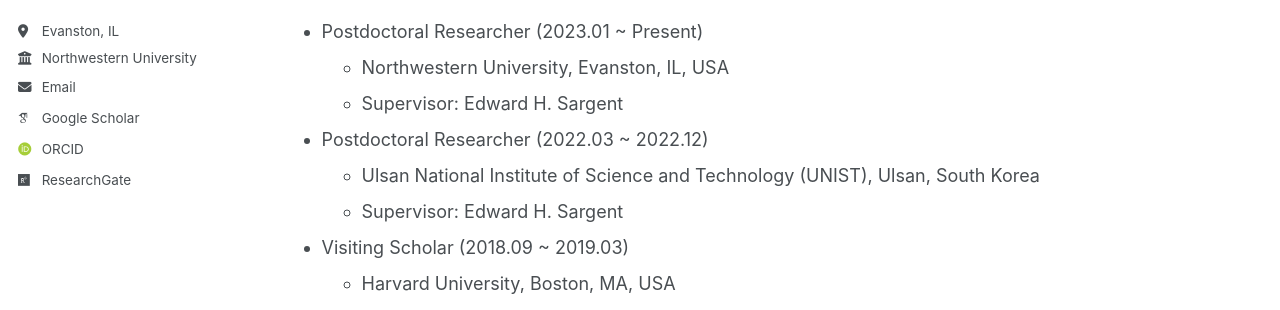
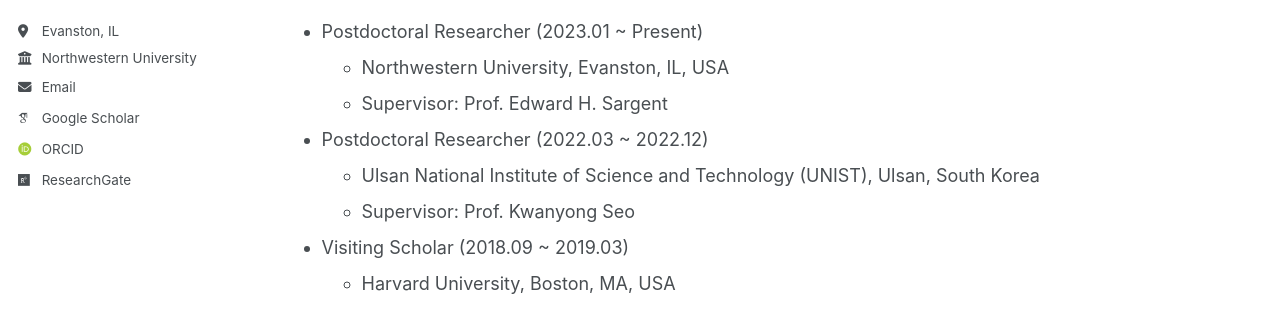
Before and after one commit to Deokjae-Choi/deokjae, a Jekyll site: the page built from _pages/cv.md, in a window 1280 px wide and 1083 px high. Shown: the part 342-652 px from the top of the window. Built offline with Jekyll 4.4.1, drawn with Linux system fonts in a browser that asks for light colours; some web fonts are replaced.

Commit message:
Update cv.md

```diff
--- a/_pages/cv.md
+++ b/_pages/cv.md
@@ -9,6 +9,7 @@ redirect_from:
 
 {% include base_path %}
 
+
 Education
 ======
 * Ph.D in Energy and Chemical Engineering, Ulsan National Institute of Science and Technology (UNIST), 2022.02
@@ -18,11 +19,11 @@ Research experience
 ======
 * Postdoctoral Researcher (2023.01 ~ Present)
   * Northwestern University, Evanston, IL, USA
-  * Supervisor: Edward H. Sargent
+  * Supervisor: Prof. Edward H. Sargent
 
 * Postdoctoral Researcher (2022.03 ~ 2022.12)
   * Ulsan National Institute of Science and Technology (UNIST), Ulsan, South Korea
-  * Supervisor: Edward H. Sargent
+  * Supervisor: Prof. Kwanyong Seo
 
 * Visiting Scholar (2018.09 ~ 2019.03)
   * Harvard University, Boston, MA, USA
```
